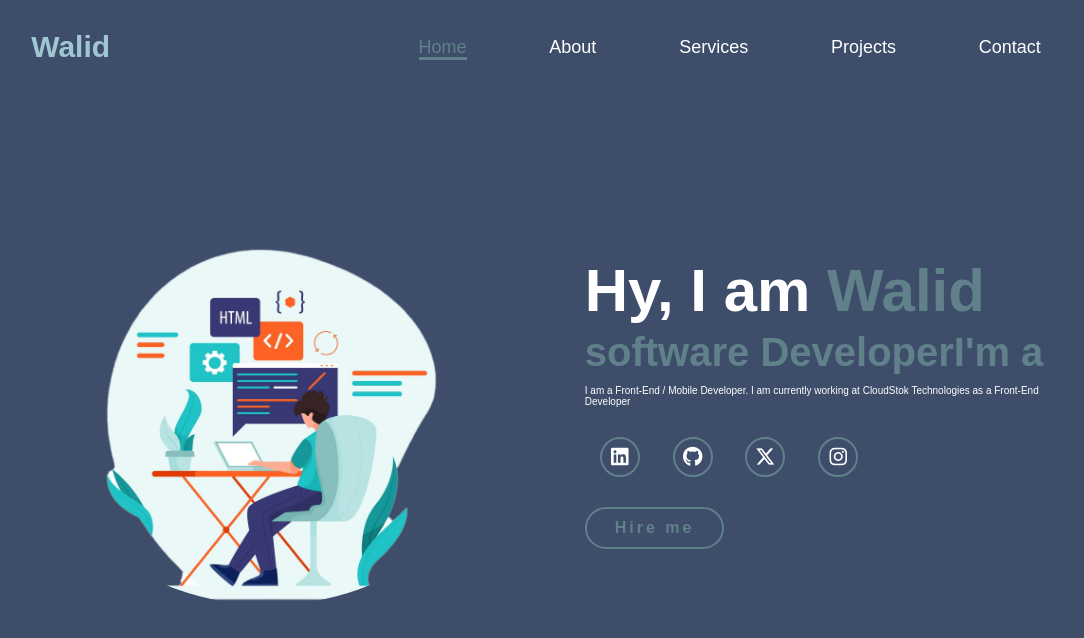
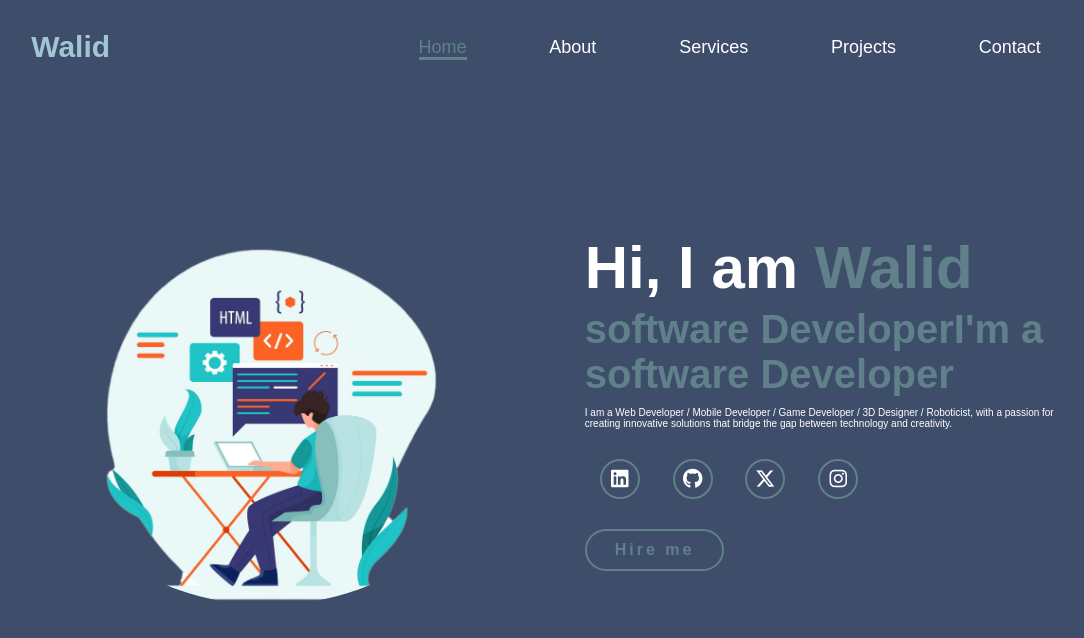
Before and after one commit to walidbnslimane/walid-potfolio-, a plain HTML site: page index.html in a window 1280 px wide. Shown: the whole page, without its empty margins (84-1168 px from the left). Drawn offline with Linux system fonts and the light colour scheme; a web font is replaced by a local one.

Commit message:
Update index.html

```diff
--- a/index.html
+++ b/index.html
@@ -5,7 +5,7 @@
         <meta name="viewport" content="width=device-width, initial-scale=1.0">
         <title>Document</title>
         <link rel="stylesheet" href="https://cdnjs.cloudflare.com/ajax/libs/font-awesome/6.5.2/css/all.min.css">
-    <link rel="stylesheet" href="styles.css" >
+        <link rel="stylesheet" href="styles.css">
     </head>
     <body>
         <header>
@@ -23,10 +23,11 @@
                 <img src="programmer-working-flat-style.png" alt="">
             </div>
             <div class="home-content">
-            <h1>Hy, I am<span> Walid</span></h1>
-            <h3 class="typing-text"><span>I'm a</span></h3>
-            <p>I am a Front-End / Mobile Developer.
-                 I am currently working at CloudStok Technologies as a Front-End Developer</p>
+                <h1>Hi, I am<span> Walid</span></h1>
+                <h3 class="typing-text">
+                    <span class="static-text">I'm a </span><span id="typing-text"></span>
+                </h3>
+                <p>I am a Web Developer / Mobile Developer / Game Developer / 3D Designer / Roboticist, with a passion for creating innovative solutions that bridge the gap between technology and creativity.</p>
                 <div class="social-icons">
                     <a href="https://www.linkedin.com/in/walid-bn-slimane-546360304/"><i class="fa-brands fa-linkedin"></i></a>
                     <a href="https://github.com/walidbnslimane"><i class="fa-brands fa-github"></i></a>
@@ -36,5 +37,6 @@
                 <a href="#" class="btn">Hire me</a>
             </div>
         </section>
+        <script src="script.js"></script>
     </body>
     </html>
```
Lines whose indentation alone changed are shown as unchanged.
